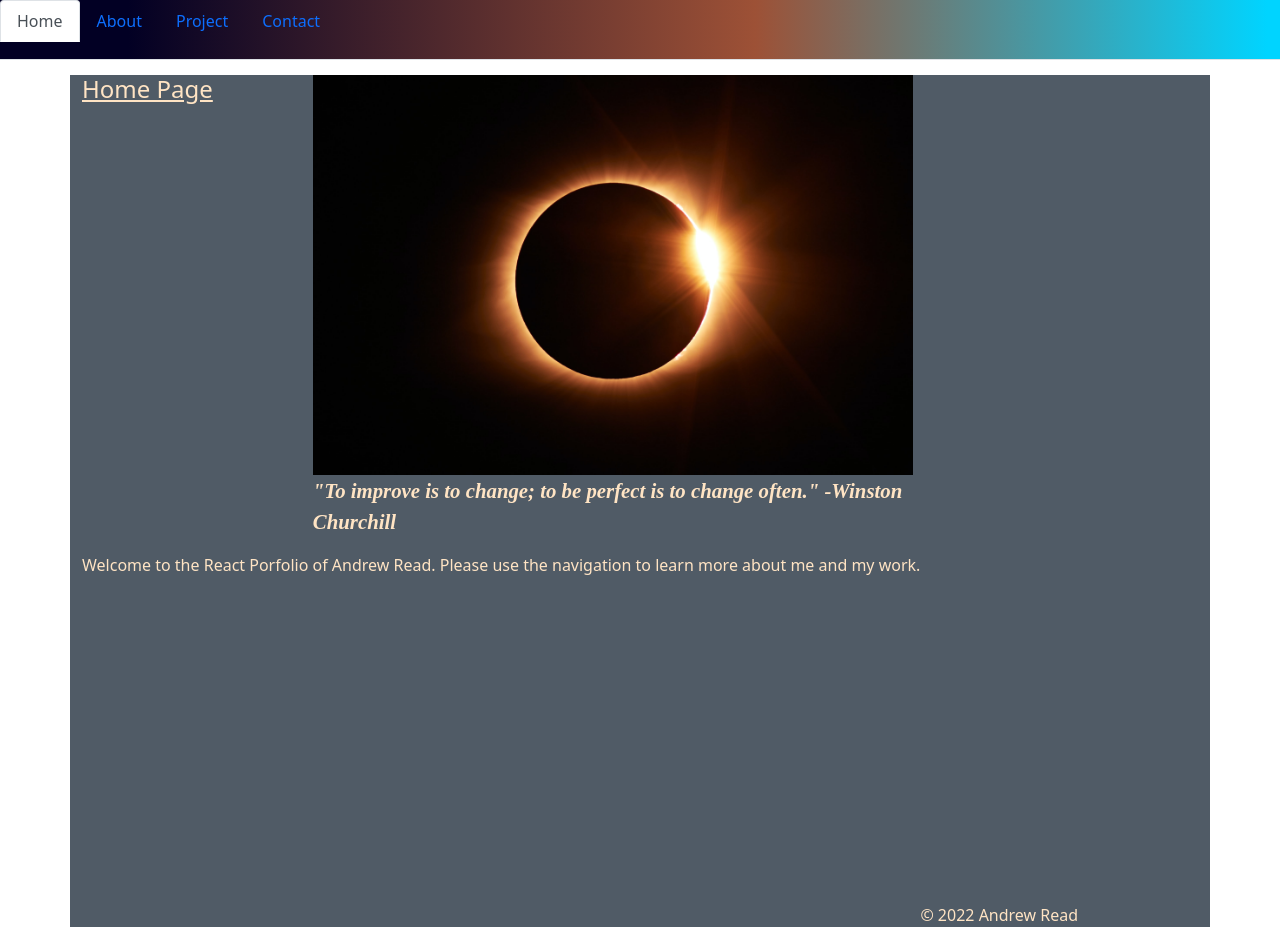
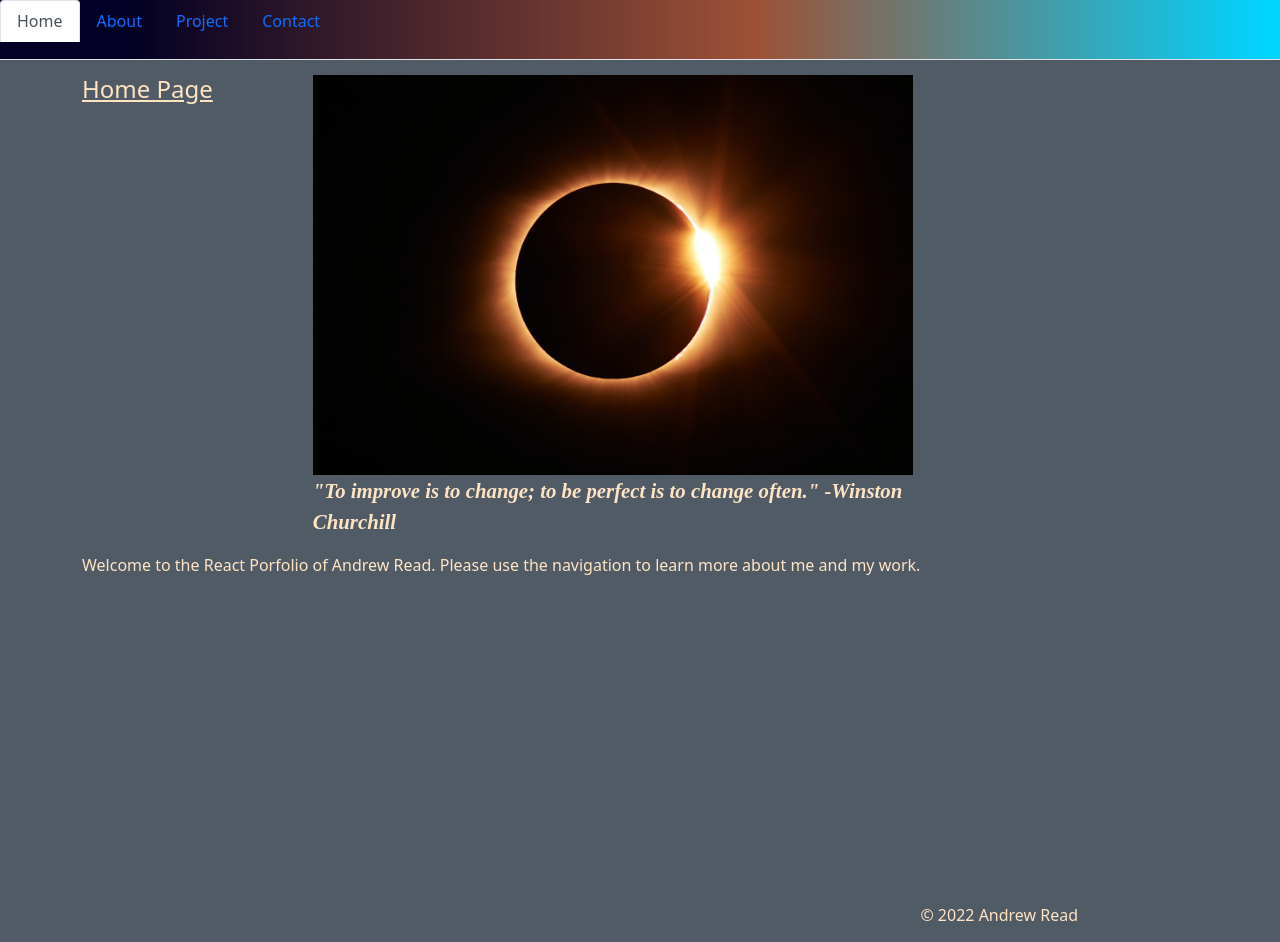
Before and after one commit to AJRead13/aj_react_portfolio, a React (Create React App) app: page / in a window 1280 px wide. Built offline with nearby package versions, Linux system fonts and the light colour scheme.

Commit message:
updating styles

```diff
--- a/package.json
+++ b/package.json
@@ -1,6 +1,6 @@
 {
   "name": "aj_react_portfolio",
-  "homepage": "https://github.com/AJRead13/aj_react_portfolio",
+  "homepage": "https://AJRead13.github.io/aj_react_portfolio",
   "version": "0.1.0",
   "private": true,
   "dependencies": {
@@ -15,7 +15,7 @@
   },
   "scripts": {
     "predeploy": "npm run build",
-    "deploy": "gh-pages build",
+    "deploy": "gh-pages -d build",
     "start": "react-scripts start",
     "build": "react-scripts build",
     "test": "react-scripts test",
--- a/src/components/PortfolioContainer.js
+++ b/src/components/PortfolioContainer.js
@@ -4,6 +4,7 @@ import Home from './pages/Home';
 import About from './pages/About';
 import Project from './pages/Project';
 import Contact from './pages/Contact';
+import './styles/Container.css'
 
 
 export default function PortfolioContainer() {
@@ -26,7 +27,7 @@ export default function PortfolioContainer() {
   const handlePageChange = (page) => setCurrentPage(page);
 
   return (
-    <div>
+    <div className='bigChungus'>
 
       <NavTabs currentPage={currentPage} handlePageChange={handlePageChange} />
 
--- a/src/components/pages/Home.js
+++ b/src/components/pages/Home.js
@@ -1,6 +1,5 @@
 import React from 'react';
-// import StarShip from '../../assets/images/starship.jpg'
-import DesertSun from '../../assets/images/desertSun.jpg'
+
 import Eclipse from '../../assets/images/eclipse.jpg'
 import '../styles/Home.css'
 
--- a/src/components/styles/About.css
+++ b/src/components/styles/About.css
@@ -38,6 +38,7 @@
   border: ridge;
   border-color: blanchedalmond;
   align-items: center;
+  display:inline-block;
 }
 
 .link {
--- a/src/components/styles/Contact.css
+++ b/src/components/styles/Contact.css
@@ -14,6 +14,7 @@
     flex-direction: column;
     justify-content: center;
     margin: 10px;
+    /* display: inline-block; */
 }
 
 .button {
--- /dev/null
+++ b/src/components/styles/Container.css
@@ -0,0 +1,6 @@
+
+.bigChungus {
+    background-color: rgb(80, 91, 102);
+    display: flex;
+    flex-direction: column;
+}
--- a/src/components/styles/Header.css
+++ b/src/components/styles/Header.css
@@ -1,5 +1,5 @@
 .header {
-  background: #b71775;
+  /* background: #b71775; */
   height: 200px;
 }
 
```
